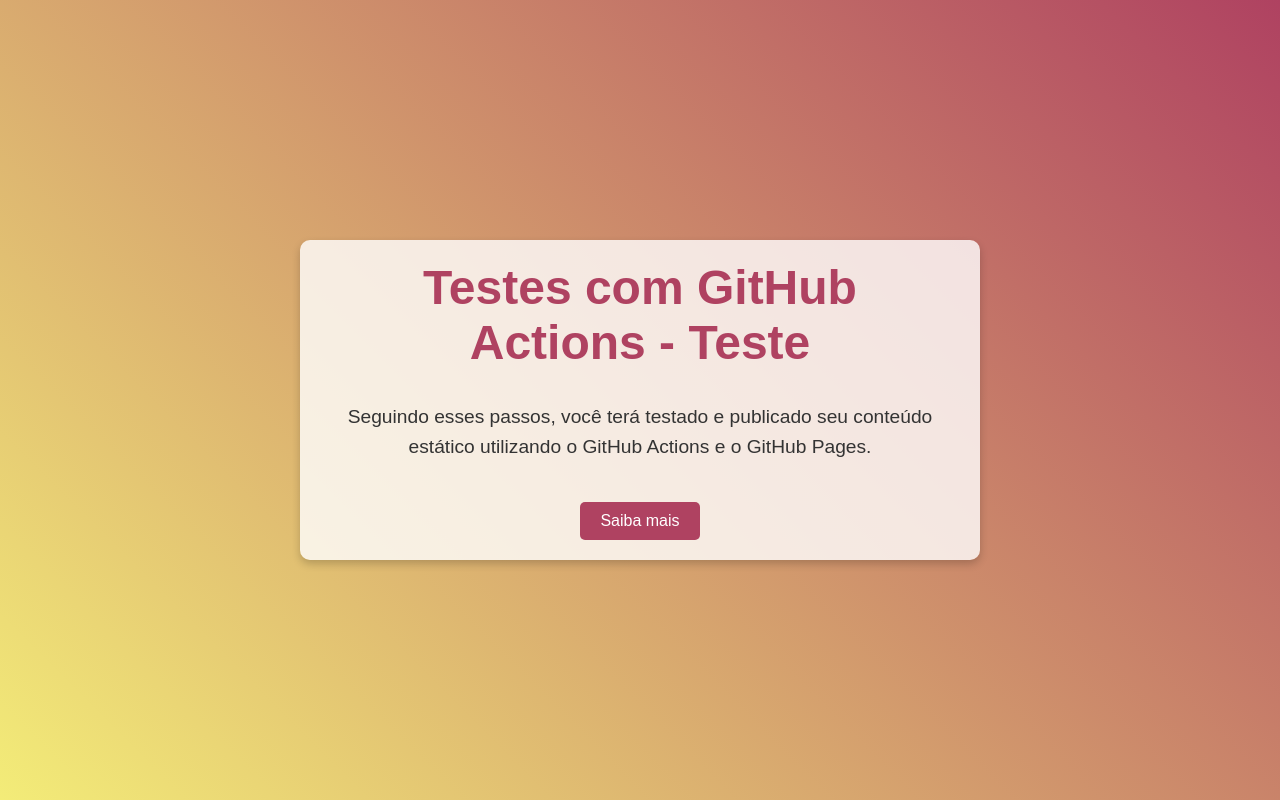
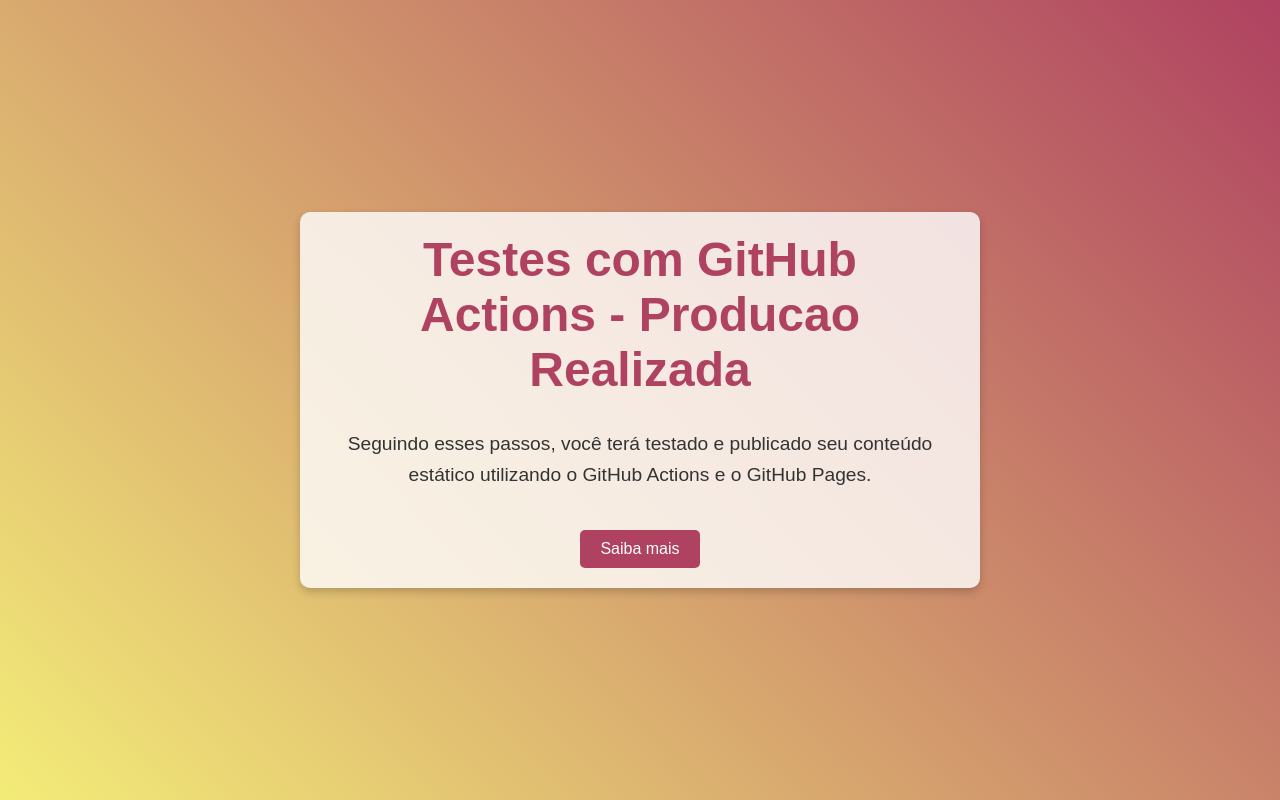
Before and after one commit to eulopess/repositorio, a plain HTML site: page index.html in a window 1280 px wide. Drawn offline with Linux system fonts and the light colour scheme.

Commit message:
Update index.html

```diff
--- a/index.html
+++ b/index.html
@@ -52,7 +52,7 @@
 </head>
 <body>
   <div class="container">
-    <h1>Testes com GitHub Actions - Teste</h1>
+    <h1>Testes com GitHub Actions - Producao Realizada</h1>
     <p>Seguindo esses passos, você terá testado e publicado seu conteúdo estático utilizando o GitHub Actions e o GitHub Pages.</p>
     <a href="#" class="button">Saiba mais</a>
   </div>
```
